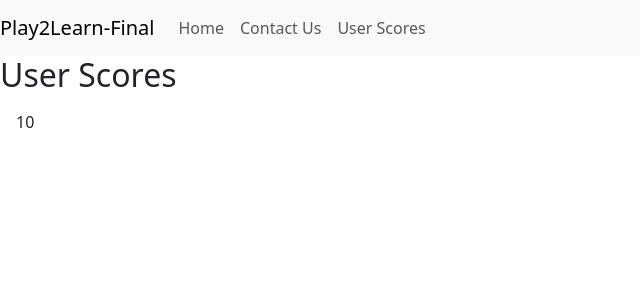
After one commit to Kuro0731/FinalProject-Play2Learn, a Django app: page /userscores/ in a window 1280 px wide. The commit adds this page. Shown: the top 300 px of the page, without its empty margins (0-640 px from the left). Run offline with Django 4.2, Linux system fonts and the light colour scheme; tables that the repository leaves empty hold one stand-in row (values such as "Sample post"); some libraries are stand-ins or nearby versions.

Commit message:
added list view to userscores, updated base_vue.html, added userscore_list.html, updated urls.py and views.py in userscores, updated settings.py and urls.py in play2learn

```diff
--- a/play2learn/settings.py
+++ b/play2learn/settings.py
@@ -31,7 +31,7 @@ INSTALLED_APPS = [
     "pages.apps.PagesConfig",
     "users.apps.UsersConfig",
 
- "userscores.apps.UserscoresConfig",
+    "userscores.apps.UserscoresConfig",
 ]
 
 MIDDLEWARE = [
--- a/play2learn/urls.py
+++ b/play2learn/urls.py
@@ -17,12 +17,10 @@ Including another URLconf
 from django.contrib import admin
 from django.urls import path, include
 
-from pages.views import HomePageView
-
 urlpatterns = [
     path("admin/doc/", include("django.contrib.admindocs.urls")),
     path("admin/", admin.site.urls),
-    path("userscores/", include("userscores.urls")),
-    path('', include("games.urls")),
-    path('', include("pages.urls"))
+    path("userscores/", include("userscores.urls", namespace="userscores")),
+    path("games/", include("games.urls", namespace="games")),
+    path("", include("pages.urls", namespace="pages")),  # Assuming pages has a clear root view
 ]
--- a/templates/_base_vue.html
+++ b/templates/_base_vue.html
@@ -28,6 +28,9 @@
           <li class="nav-item">
             <a class="nav-link" href="{% url 'pages:contact-us' %}">Contact Us</a>
           </li>
+          <li class="nav-item">
+            <a class="nav-link" href="{% url 'userscores:list' %}">User Scores</a>
+          </li>
         </ul>
       </div>
     </nav>
--- /dev/null
+++ b/templates/userscores/userscore_list.html
@@ -0,0 +1,11 @@
+{% extends "_base_vue.html" %}
+
+{% block title %}User Scores{% endblock %}
+{% block main %}
+    <h2> User Scores</h2>
+    <ul class="list-group list-group-flush mb-3">
+        {% for userscore in userscore_list %}
+            <li class="list-group-item">{{ userscore.score }}</li>
+        {% endfor %}
+    </ul>
+{% endblock %}
--- a/userscores/urls.py
+++ b/userscores/urls.py
@@ -1,4 +1,8 @@
 from django.urls import path
 
+from .views import UserscoreListView
+
 app_name = 'userscores'
-urlpatterns = []
+urlpatterns = [
+    path('', UserscoreListView.as_view(), name='list'),
+]
--- a/userscores/views.py
+++ b/userscores/views.py
@@ -1,3 +1,6 @@
-from django.shortcuts import render
+from django.views.generic import ListView
 
-# Create your views here.
+from .models import Userscore
+
+class UserscoreListView(ListView):
+    model = Userscore
```
